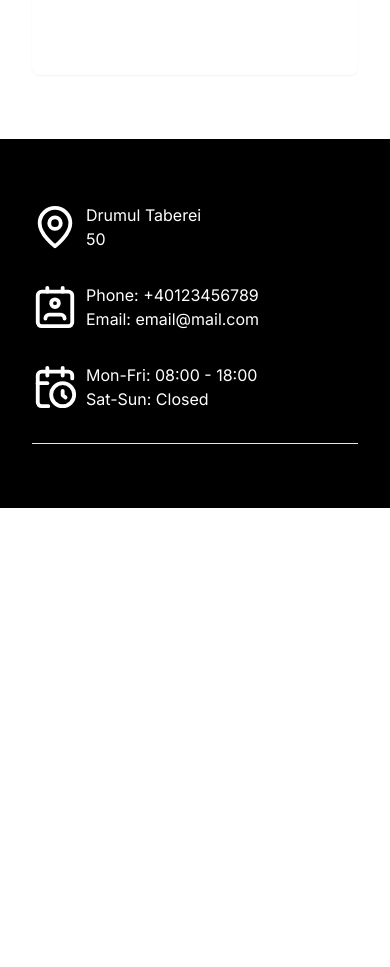
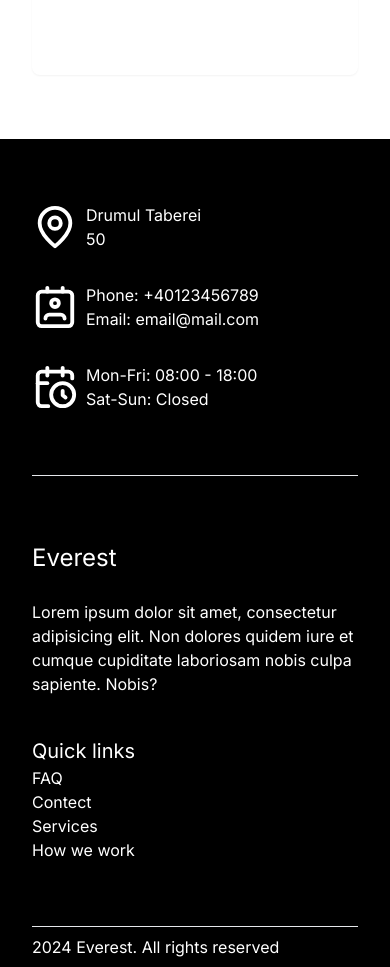
Before and after one commit to GeorgeIonita1/Scooter_Renthal, a Next.js app: page /en in a window 390 px wide. Shown: the part 4060-5027 px from the top of the page. Before the commit the page ends 4568 px from the top, so only its background shows below. Built offline with nearby package versions, Linux system fonts and the light colour scheme.

Commit message:
Footer styling desktop and mobile

```diff
--- a/components/Footer/Footer.tsx
+++ b/components/Footer/Footer.tsx
@@ -4,9 +4,9 @@ import { Separator } from "../ui/separator";
 
 export default function Footer() {
     return (
-        <footer className="bg-black text-white py-16">
+        <footer className="bg-black text-white">
             <div className="container">
-                <div className="pb-8">
+                <div className="py-16">
                     <div className="grid gap-y-8 sm:grid-cols-2 md:grid-cols-3">
                         <div className="flex gap-2 items-center">
                             <MapPin size={46} />
@@ -33,7 +33,28 @@ export default function Footer() {
                 </div>
 
                 <Separator />
+                <div className="py-16 grid sm:grid-cols-2 max-sm:gap-10">
+                    <div>
+                        <h3>Everest</h3>
+                        <p className="mt-6">Lorem ipsum dolor sit amet, consectetur adipisicing elit.
+                            Non dolores quidem iure et cumque cupiditate laboriosam nobis culpa sapiente. Nobis?
+                        </p>
+                    </div>
+                    <div className="sm:flex sm:flex-col sm:items-center gap-6">
+                        <h4>Quick links</h4>
+                        <ul>
+                            <li>FAQ</li>
+                            <li>Contect</li>
+                            <li>Services</li>
+                            <li>How we work</li>
+                        </ul>
+                    </div>
+                </div>
 
+                <Separator />
+                <div className="py-2">
+                    <span>2024 Everest. All rights reserved</span>
+                </div>
             </div>
         </footer>
     );
```
